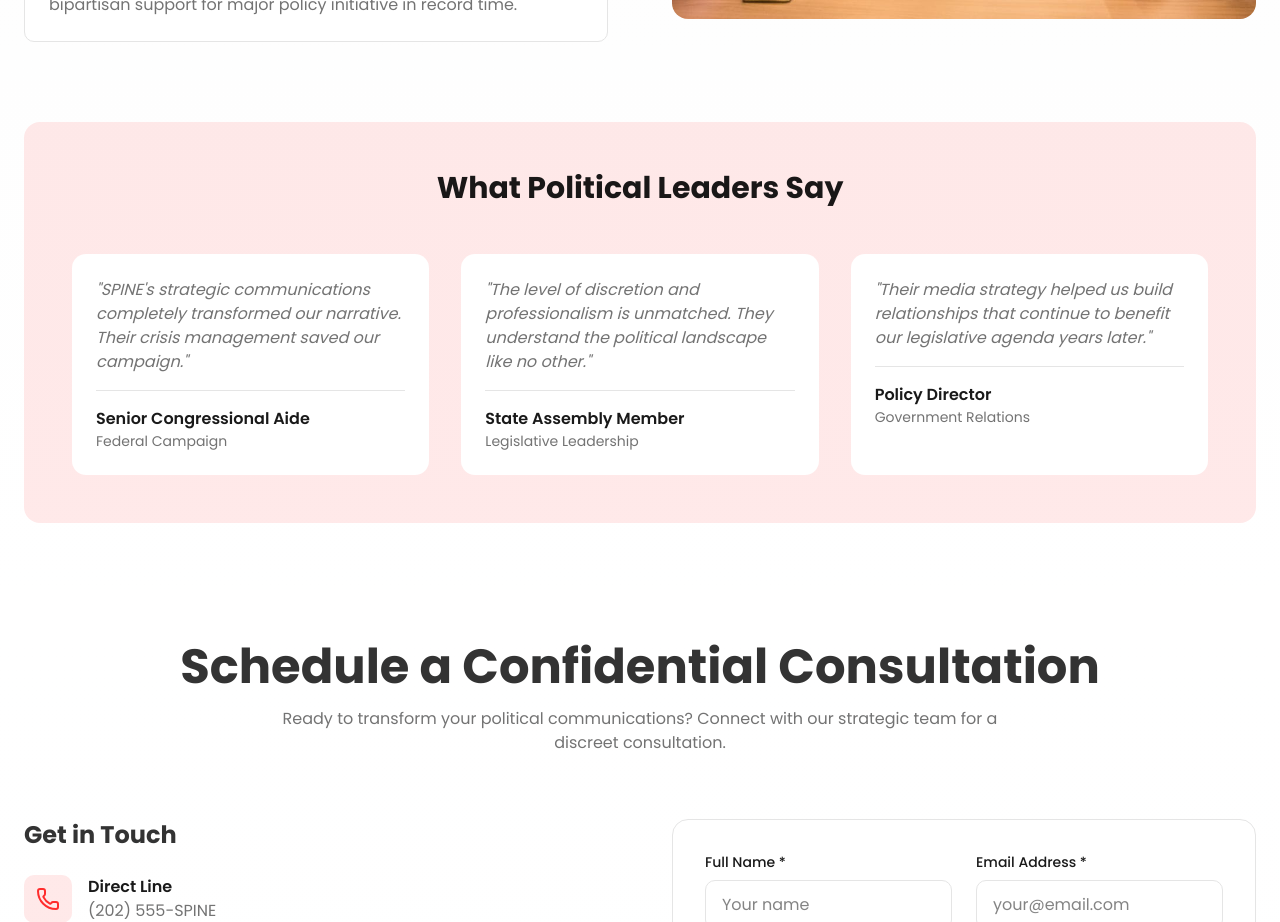
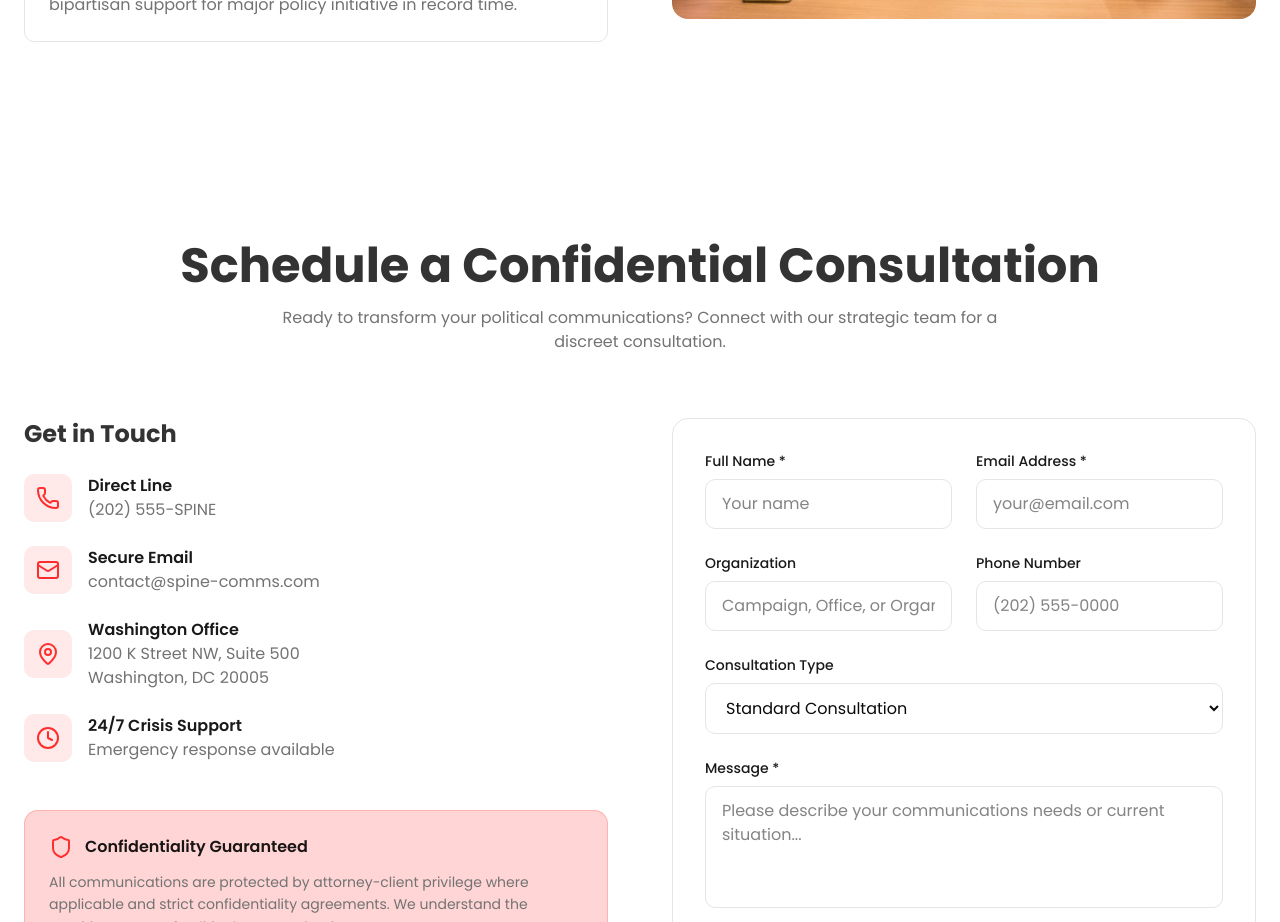
Before and after one commit to mahbub045/spine, a Next.js app: page / in a window 1280 px wide. Shown: the part 5180-6102 px from the top of the page. Built offline with nearby package versions, Linux system fonts and the light colour scheme.

Commit message:
Remove testimonials section from Impact component to streamline content

```diff
--- a/src/components/LandingPage/Impact/Impact.tsx
+++ b/src/components/LandingPage/Impact/Impact.tsx
@@ -21,27 +21,6 @@ const Impact: React.FC = () => {
       metric: "85%",
       label: "Campaign Success",
       description: "Winning political campaigns",
-    },
-  ];
-
-  const testimonials = [
-    {
-      quote:
-        "SPINE's strategic communications completely transformed our narrative. Their crisis management saved our campaign.",
-      author: "Senior Congressional Aide",
-      role: "Federal Campaign",
-    },
-    {
-      quote:
-        "The level of discretion and professionalism is unmatched. They understand the political landscape like no other.",
-      author: "State Assembly Member",
-      role: "Legislative Leadership",
-    },
-    {
-      quote:
-        "Their media strategy helped us build relationships that continue to benefit our legislative agenda years later.",
-      author: "Policy Director",
-      role: "Government Relations",
     },
   ];
 
@@ -139,33 +118,6 @@ const Impact: React.FC = () => {
             />
           </div>
         </div>
-
-        {/* Testimonials */}
-        <div className="bg-primary/10 rounded-2xl p-8 md:p-12">
-          <h3 className="text-3xl font-bold text-black/90 text-center mb-12">
-            What Political Leaders Say
-          </h3>
-          <div className="grid md:grid-cols-3 gap-8">
-            {testimonials.map((testimonial, index) => (
-              <div
-                key={index}
-                className="bg-background rounded-xl p-6 shadow-[var(--shadow-soft)]"
-              >
-                <p className="text-muted-foreground italic mb-4">
-                  "{testimonial.quote}"
-                </p>
-                <div className="border-t border-border pt-4">
-                  <div className="font-semibold text-black/90">
-                    {testimonial.author}
-                  </div>
-                  <div className="text-sm text-muted-foreground">
-                    {testimonial.role}
-                  </div>
-                </div>
-              </div>
-            ))}
-          </div>
-        </div>
       </div>
     </section>
   );
```
